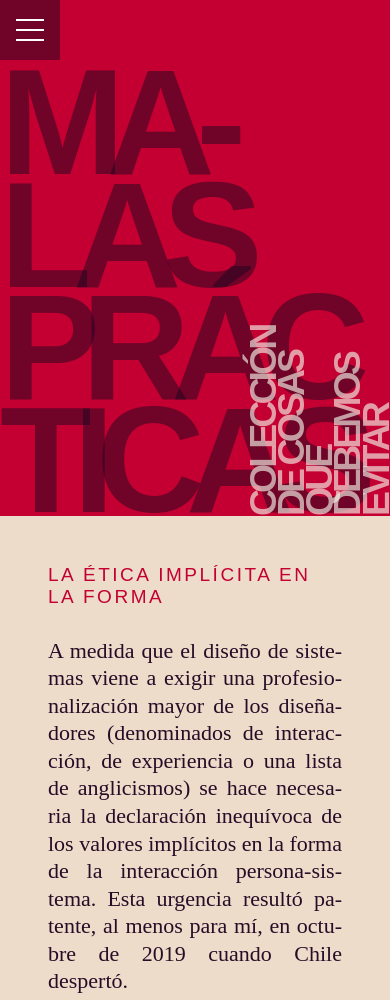
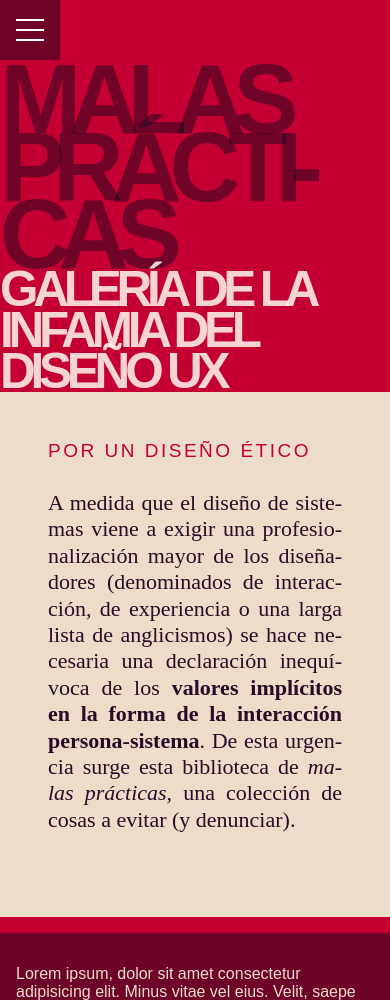
Before and after one commit to ixdavina/malaspracticas, a website: page index.html in a window 390 px wide. Shown: the top 1000 px of the page. Drawn offline with Linux system fonts and the light colour scheme; a web font is replaced by a local one.

Commit message:
page structure

```diff
--- a/index.html
+++ b/index.html
@@ -46,18 +46,16 @@
     <header>
         <div class="container">
             <h1 alte="Malas Prácticas">Malas Prácticas</h1>
-            <span class="tagline">Colección de cosas que debemos evitar</span>
+            <span class="tagline">Galería de la infamia del diseño UX</span>
         </div>
 
     </header>
 
     <section class="intro">
         <div class="container page">
-            <h3>La ética implícita en la forma</h3>
-            <p>A medida que el diseño de sistemas viene a exigir una profesionalización mayor de los diseñadores (denominados de interacción, de experiencia o una lista de anglicismos) se hace necesaria la declaración inequívoca de los valores implícitos
-                en la forma de la interacción persona-sistema. Esta urgencia resultó patente, al menos para mí, en octubre de 2019 cuando Chile despertó.</p>
-            <p>Si tradicionalmente como diseñadores no hemos celosos del lugar que ocupa el oficio, desde la exclusividad profesional que el título confiere, ahora nos toca defender la forma desde una ética que debemos establecer como escuela, como colegio,
-                como gremio. </p>
+            <h3>Por un diseño ético</h3>
+            <p>A medida que el diseño de sistemas viene a exigir una profesionalización mayor de los diseñadores (denominados de interacción, de experiencia o una larga lista de anglicismos) se hace necesaria una declaración inequívoca de los
+                <strong>valores implícitos en la forma de la interacción persona-sistema</strong>. De esta urgencia surge esta biblioteca de <em>malas prácticas</em>, una colección de cosas a evitar (y denunciar).</p>
         </div>
     </section>
 
--- a/sass/abstracts/_variables.scss
+++ b/sass/abstracts/_variables.scss
@@ -13,12 +13,13 @@ $page-padding: 3rem;
 
 /* fonts */
 
+$main-header-size: 150px;
 @import url("https://use.typekit.net/jah7txk.css");
 
 /* color */
 
 $color-page: #f0e7d2f3;
-$color-ahuesado:#f1ede4a9;
+$color-ahuesado:#fffaf0d8;
 $color-background: #c30031;
 $color-black-fade: #20062283;
 $color-type: #200622f8;
--- a/sass/base/_typography.scss
+++ b/sass/base/_typography.scss
@@ -43,10 +43,10 @@ a {
         font-size: $size;
         text-align: justify;
         hyphens: auto;
-        /*
-        https://blog.typekit.com/2016/08/17/flexible-typography-with-css-locks/
-        */
-        line-height: calc(1.3em + (1.5 - 1.3) * ((minmax(100vw, $width-max) - 21em)/(35 - 21)));
-        margin-bottom: calc(1.3em + (1.5 - 1.3) * ((minmax(100vw, $width-max) - 21em)/(35 - 21)));
+        line-height: $size * 1.2;
+        margin-bottom: $size * 1.2;
     }
 }
+
+
+/* bey */
--- a/sass/layout/_header.scss
+++ b/sass/layout/_header.scss
@@ -17,10 +17,10 @@ header {
             color: $color-ahuesado;
             text-transform: uppercase;
             font-weight: 700;
-            font-size: $main-header-size *.25;
+            font-size: $main-header-size *.35;
             writing-mode: sideways-lr;
             height: $main-header-size *.75 * 2;
-            line-height: ($main-header-size *.25) *.75;
+            line-height: ($main-header-size *.35) *.75;
             word-wrap: break-word;
             writing-mode: vertical-rl;
             transform: rotate(180deg);
--- a/sass/layout/_responsive.scss
+++ b/sass/layout/_responsive.scss
@@ -2,7 +2,15 @@
     header {
         .container {
             h1 {
-                font-size: $main-header-size * .6;
+                font-size: $main-header-size * .65;
+                line-height: $main-header-size * .45;
+            }
+            .tagline {
+                font-size: $main-header-size * .33;
+                transform: none;
+                writing-mode: initial;
+                position: relative;
+                top: unset;
             }
         }
     }
```
Also changed, not shown: css/main.css, 1 other file.
